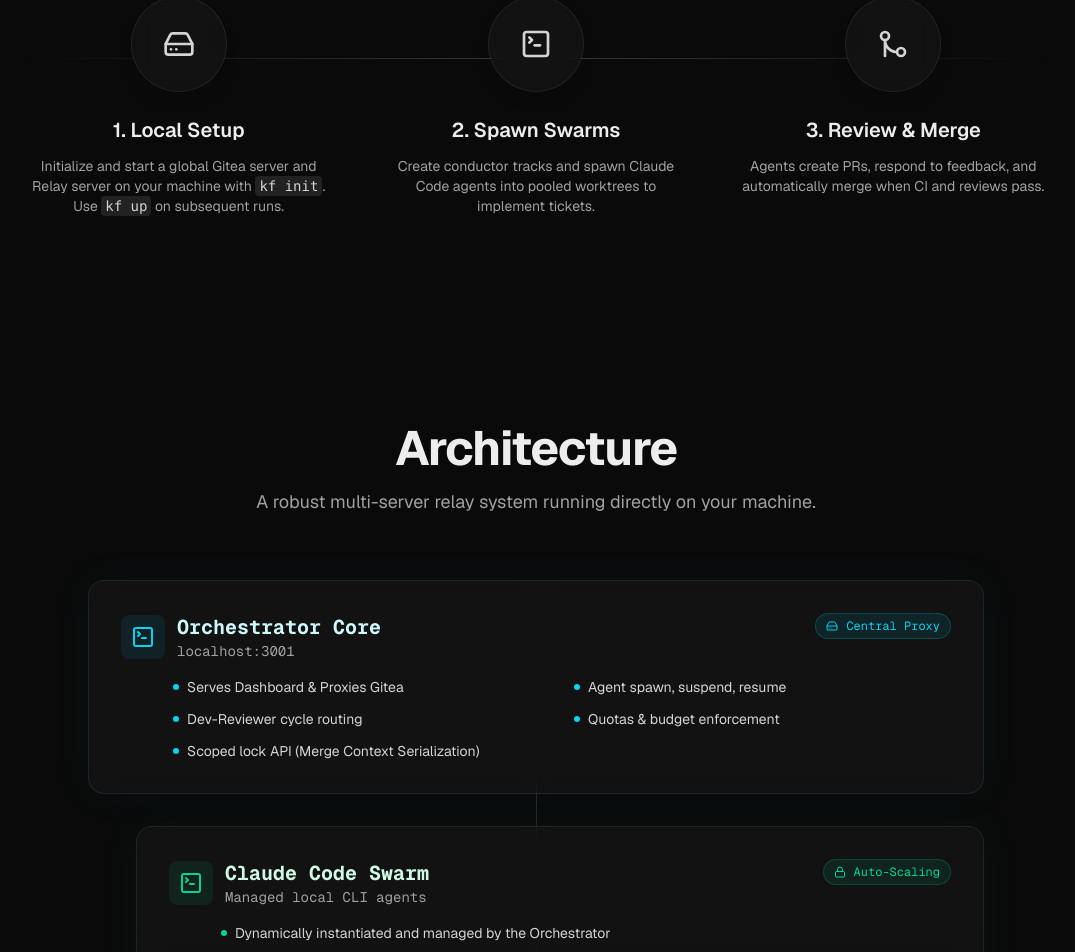
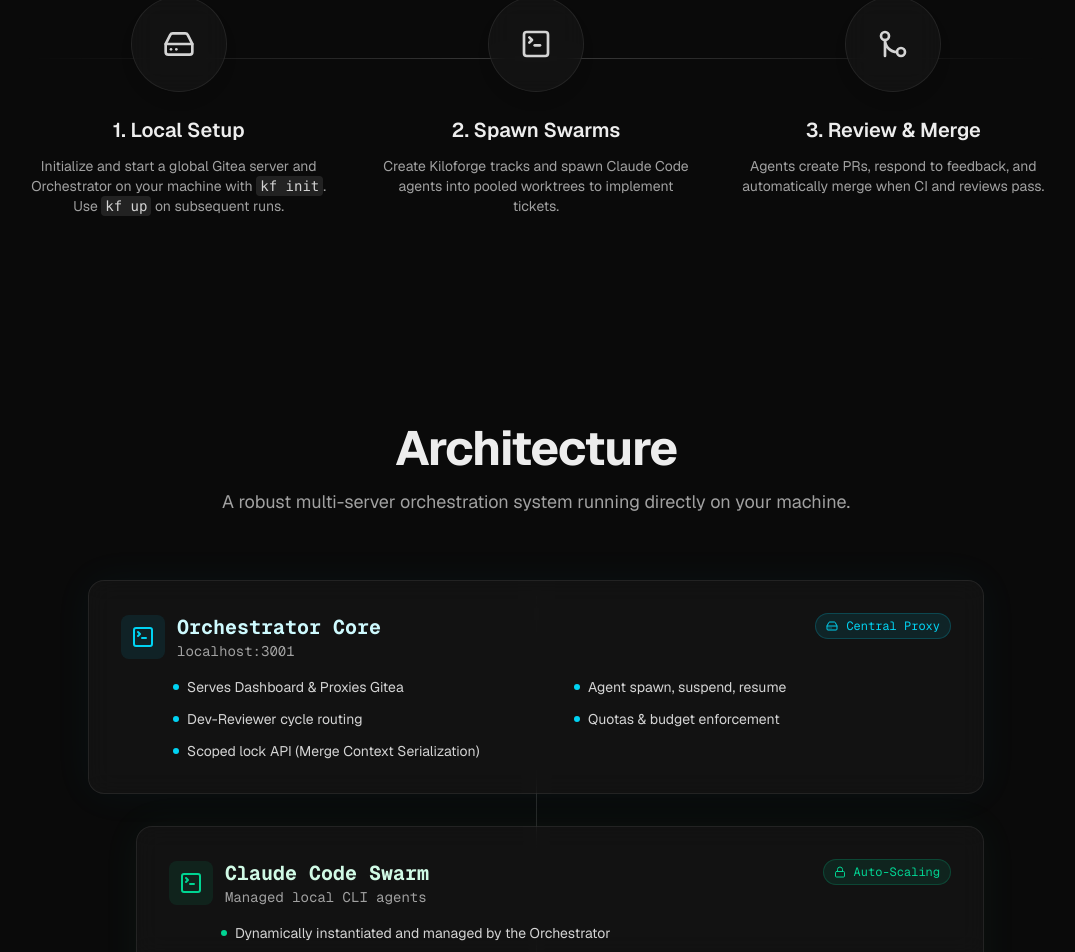
Before and after one commit to Goblinlordx/kiloforge_site, a Next.js app: page / in a window 1280 px wide. Shown: the part 2215-3167 px from the top of the page, without its empty margins (104-1179 px from the left). Built offline with nearby package versions, Linux system fonts and the light colour scheme; no server answers.

Commit message:
docs: rename Relay to Orchestrator and Conductor to Kiloforge

```diff
--- a/src/app/layout.tsx
+++ b/src/app/layout.tsx
@@ -16,7 +16,7 @@
 export const metadata: Metadata = {
   metadataBase: new URL("https://kiloforge.com"),
   title: "Kiloforge | 1,000x Productivity with AI Swarms",
-  description: "An orchestration platform for coordinating AI coding agents at scale. Runs a private git forge, a real-time monitoring dashboard, and a relay server on your machine.",
+  description: "An orchestration platform for coordinating AI coding agents at scale. Runs a private git forge, a real-time monitoring dashboard, and an orchestrator on your machine.",
   keywords: ["AI agents", "git forge", "development orchestration", "Claude Code", "AI CLI", "Productivity"],
   openGraph: {
     title: "Kiloforge | Forge code at the speed of thought",
--- a/src/app/page.tsx
+++ b/src/app/page.tsx
@@ -234,7 +234,7 @@
                     <HardDrive className="w-8 h-8 text-neutral-300" />
                   </div>
                   <h3 className="text-xl font-semibold mb-3">1. Local Setup</h3>
-                  <p className="text-neutral-400 text-sm">Initialize and start a global Gitea server and Relay server on your machine with <code className="text-neutral-300 bg-white/10 px-1 py-0.5 rounded">kf init</code>. Use <code className="text-neutral-300 bg-white/10 px-1 py-0.5 rounded">kf up</code> on subsequent runs.</p>
+                  <p className="text-neutral-400 text-sm">Initialize and start a global Gitea server and Orchestrator on your machine with <code className="text-neutral-300 bg-white/10 px-1 py-0.5 rounded">kf init</code>. Use <code className="text-neutral-300 bg-white/10 px-1 py-0.5 rounded">kf up</code> on subsequent runs.</p>
                 </motion.div>
 
                 <motion.div variants={fadeIn} className="relative z-10 flex flex-col items-center">
@@ -242,7 +242,7 @@
                     <TerminalSquare className="w-8 h-8 text-neutral-300" />
                   </div>
                   <h3 className="text-xl font-semibold mb-3">2. Spawn Swarms</h3>
-                  <p className="text-neutral-400 text-sm">Create conductor tracks and spawn Claude Code agents into pooled worktrees to implement tickets.</p>
+                  <p className="text-neutral-400 text-sm">Create Kiloforge tracks and spawn Claude Code agents into pooled worktrees to implement tickets.</p>
                 </motion.div>
 
                 <motion.div variants={fadeIn} className="relative z-10 flex flex-col items-center">
@@ -266,7 +266,7 @@
           >
              <motion.div variants={fadeIn} className="text-center mb-16">
                <h2 className="text-4xl md:text-5xl font-bold tracking-tight mb-4">Architecture</h2>
-               <p className="text-lg text-neutral-400">A robust multi-server relay system running directly on your machine.</p>
+               <p className="text-lg text-neutral-400">A robust multi-server orchestration system running directly on your machine.</p>
              </motion.div>
 
              <div className="flex flex-col gap-6 relative">
```
